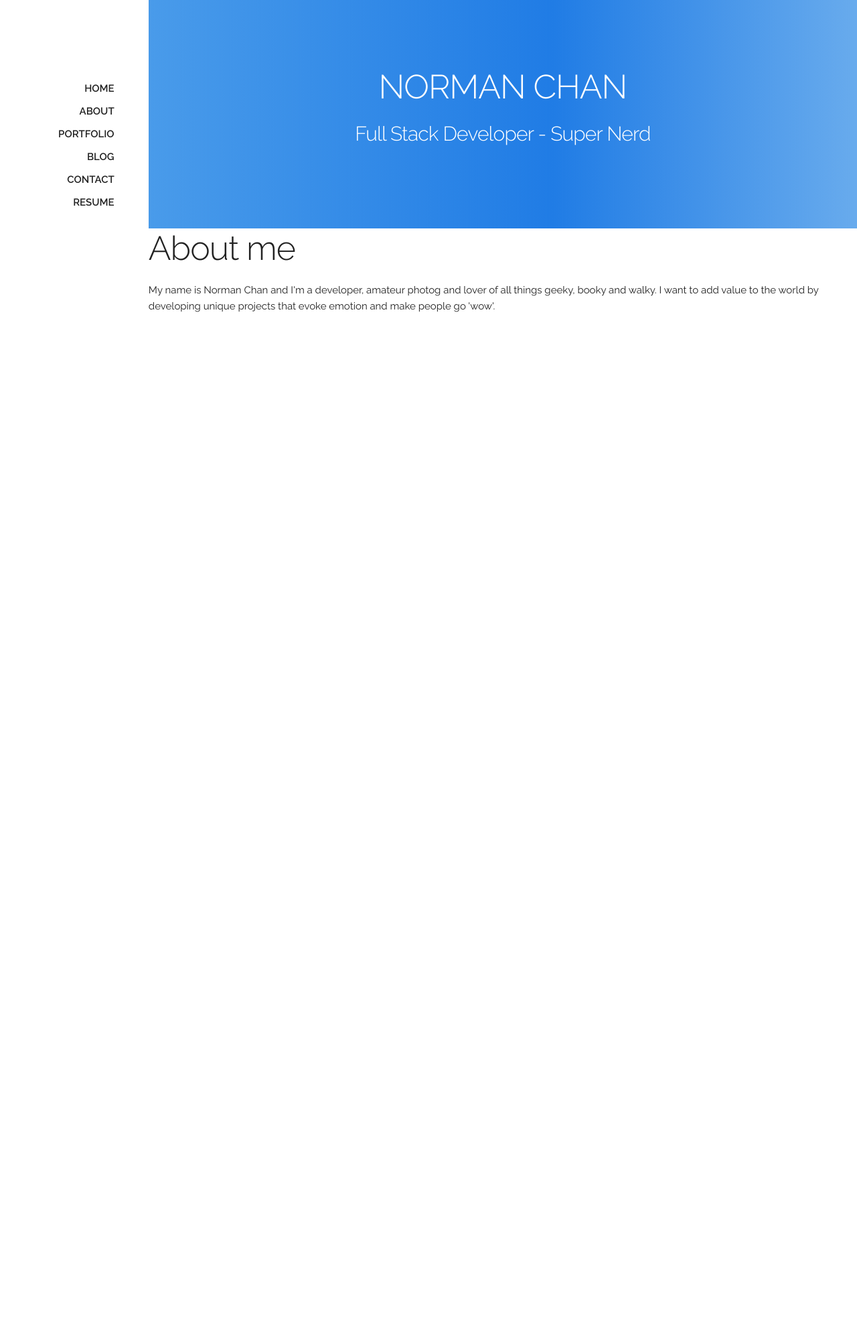
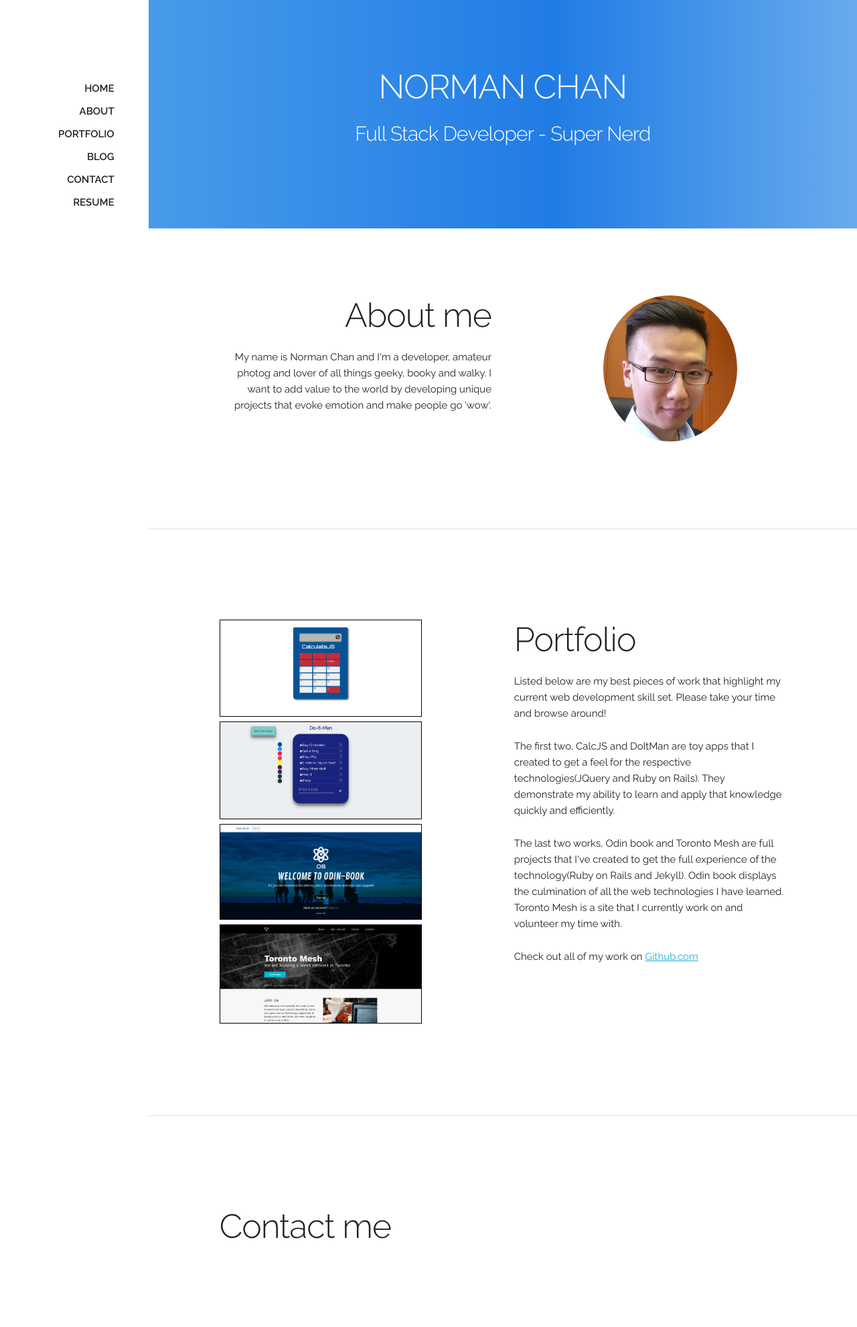
Before and after one commit to slowmanchan/homepage-jekyll, a Jekyll site: the page built from index.html, in a window 1280 px wide. Shown: the whole page at 67% size. Built offline with Jekyll 4.4.1, drawn with Linux system fonts in a browser that asks for light colours; before the commit the page ends 900 px from its top, so only the background shows below that.

Commit message:
added about and portfolio sections

```diff
--- a/_config.yml
+++ b/_config.yml
@@ -17,3 +17,7 @@ include: ['_pages']
 exclude:
   - Gemfile
   - Gemfile.lock
+
+#sass
+sass:
+  style: compressed
--- a/_includes/about.html
+++ b/_includes/about.html
@@ -1,6 +1,14 @@
 <section class="about">
-  <h1>About me</h1>
-  <p>
-    My name is Norman Chan and I'm a developer, amateur photog and lover of all things geeky, booky and walky. I want to add value to the world by developing unique projects that evoke emotion and make people go 'wow'.
-  </p>
-</section>
+  <div class="container">
+    <div class="row">
+      <div class="six columns">
+        <h1>About me</h1>
+        <p>
+          My name is Norman Chan and I'm a developer, amateur photog and lover of all things geeky, booky and walky. I want to add value to the world by developing unique projects that evoke emotion and make people go 'wow'.
+        </p>
+      </div>
+      <div class="five columns">
+        <img src="{{ site.url }}/images/profilepic.jpg">
+      </div>
+    </div>
+  </section>
--- /dev/null
+++ b/_includes/contact.html
@@ -0,0 +1,5 @@
+<section class="contact">
+  <div class="container">
+    <h1>Contact me</h1>
+  </div>
+</section>
--- a/_includes/portfolio.html
+++ b/_includes/portfolio.html
@@ -0,0 +1,26 @@
+<section class="portfolio">
+  <div class="container">
+    <div class="row">
+      <div class="six columns">
+        <img src="{{ site.url }}/images/CalcJS.png">
+        <img src="{{ site.url }}/images/DOITMAN.png">
+        <img src="{{ site.url }}/images/ODINBOOK.png">
+        <img src="{{ site.url }}/images/TOMESH.png">
+      </div>
+      <div class="six columns">
+        <h1>Portfolio</h1>
+        <p>
+          Listed below are my best pieces of work that highlight my current web development skill set. Please take your time and browse around!
+        </p>
+        <p>
+          The first two, CalcJS and DoItMan are toy apps that I created to get a feel for the respective technologies(JQuery and Ruby on Rails).  They demonstrate my ability to learn and apply that knowledge quickly and efficiently.
+        </p>
+        <p>
+          The last two works, Odin book and Toronto Mesh are full projects that I've created to get the full experience of the technology(Ruby on Rails and Jekyll).  Odin book displays the culmination of all the web technologies I have learned.  Toronto Mesh is a site that I currently work on and volunteer my time with.
+        <p>
+          Check out all of my work on <a href="#">Github.com</a>
+        </p>
+      </div>
+    </div>
+  </div>
+</section>
--- /dev/null
+++ b/_sass/_about.scss
@@ -0,0 +1,9 @@
+.about {
+  text-align: right;
+
+  img {
+    width: 200px;
+    float: right;
+    border-radius: 50%;
+  }
+}
--- a/_sass/_home.scss
+++ b/_sass/_home.scss
@@ -1,7 +1,6 @@
 //home section
 .hero-panel {
   text-align:  center;
-  padding: 100px 0;
   @extend .blue-gradient;
   color: white;
 
--- /dev/null
+++ b/_sass/_layout.scss
@@ -0,0 +1,4 @@
+section {
+  padding: 100px 0;
+
+}
--- a/_sass/_navbar.scss
+++ b/_sass/_navbar.scss
@@ -6,6 +6,5 @@
     list-style: none;
     font-weight: 800;
     text-transform: uppercase;
-
   }
 }
--- /dev/null
+++ b/_sass/_portfolio.scss
@@ -0,0 +1,7 @@
+.portfolio {
+
+  img {
+    width: 300px;
+    border: 1px solid black;
+  }
+}
--- a/css/main.scss
+++ b/css/main.scss
@@ -8,3 +8,6 @@
 @import 'home';
 @import 'navbar';
 @import 'variables';
+@import 'layout';
+@import 'about';
+@import 'portfolio';
--- a/index.html
+++ b/index.html
@@ -10,4 +10,7 @@ layout: default
 </section>
 
 {% include about.html %}
+<hr>
 {% include portfolio.html %}
+<hr>
+{% include contact.html %}
```
Also changed, not shown: images/CalcJS.png (added), images/DOITMAN.png (added), images/ODINBOOK.png (added), images/TOMESH.png (added), images/profilepic.jpg (added).
